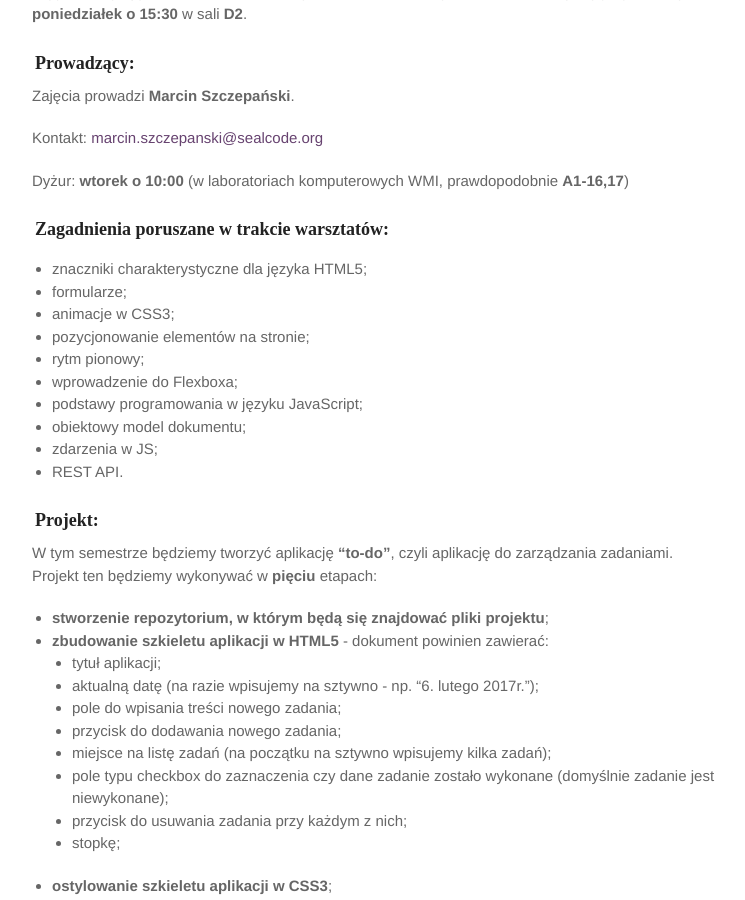
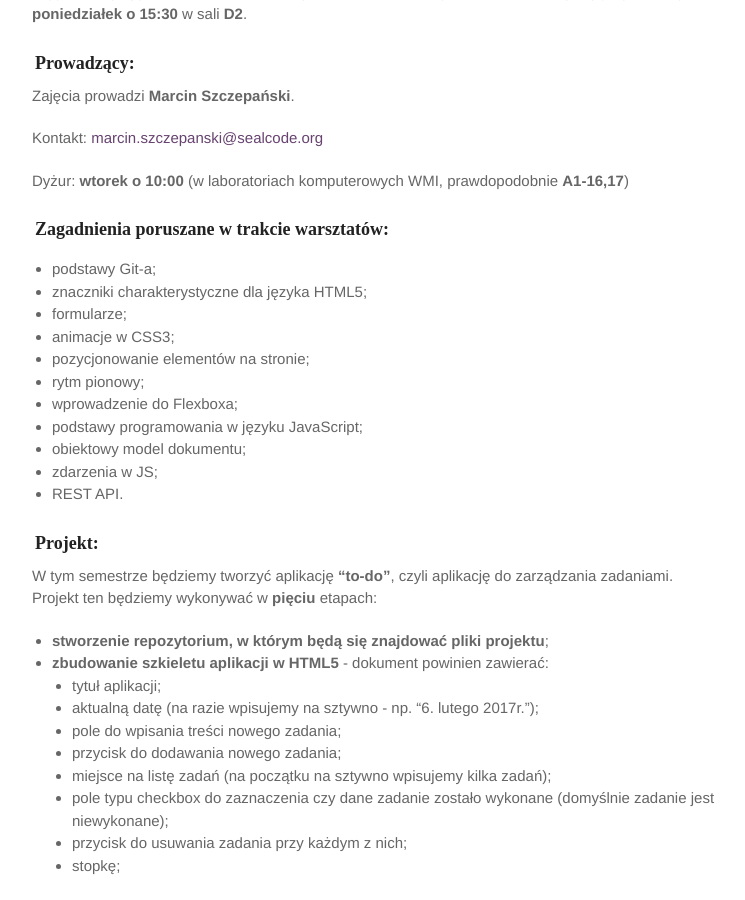
Before and after one commit to marcin-szczepanski/TWE, a Jekyll site: the page built from zajecia/1B/informacje.md, in a window 1280 px wide and 900 px high, scrolled down 585 px. Shown: the whole window, without its empty margins (263-1008 px from the left). Built offline with Jekyll 4.4.1, drawn with Linux system fonts in a browser that asks for light colours; some web fonts are replaced.

Commit message:
Update informacje.md

```diff
--- a/zajecia/1B/informacje.md
+++ b/zajecia/1B/informacje.md
@@ -27,7 +27,8 @@ Dyżur: **wtorek o 10:00** (w laboratoriach komputerowych WMI, prawdopodobnie **
 
 ### Zagadnienia poruszane w trakcie warsztatów:
 
-*   znaczniki charakterystyczne dla języka HTML5;
+*   podstawy Git-a;
+*	znaczniki charakterystyczne dla języka HTML5;
 *	formularze;
 *   animacje w CSS3;
 *   pozycjonowanie elementów na stronie;
```
